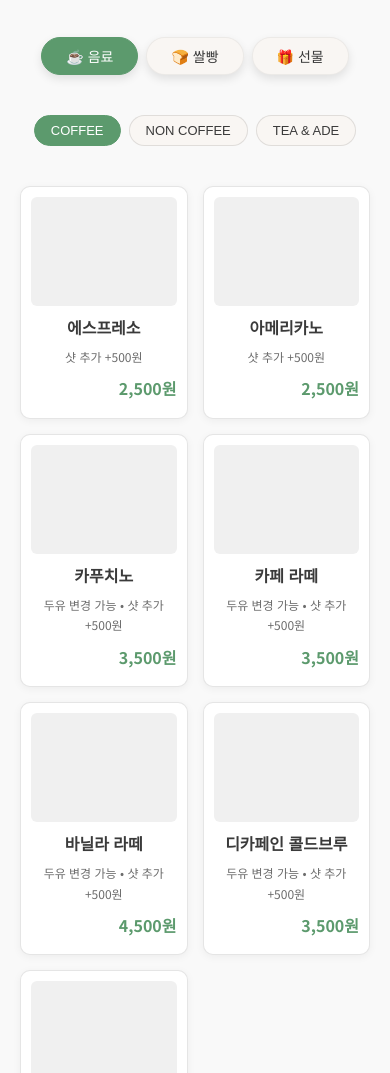
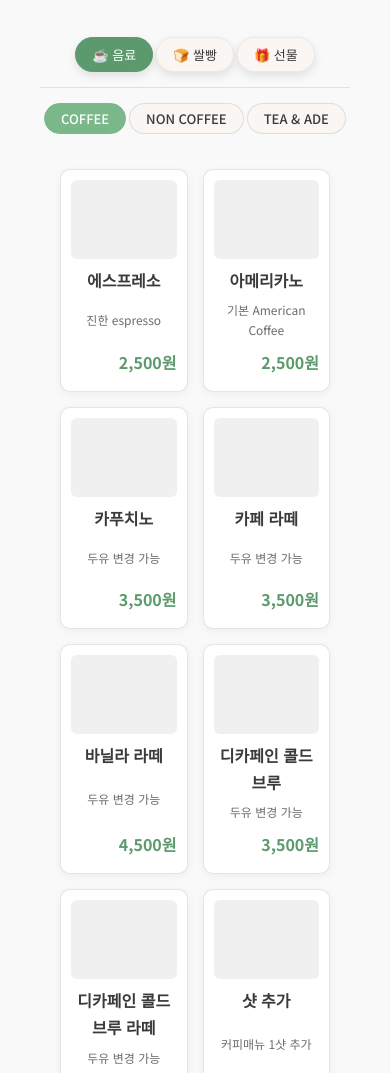
Before and after one commit to JHMOO/JHMOO.github.io, a plain HTML site: page index.html in a window 390 px wide. Shown: the part 712-1785 px from the top of the page. Drawn offline with Linux system fonts and the light colour scheme.

Commit message:
Add files via upload

```diff
--- a/index.html
+++ b/index.html
@@ -52,14 +52,16 @@
       </div>
 
       <!-- 1. 음료 탭 -->
-      <div id="menu-drinks" class="menu-grid">
-        <!-- 음료 하위 탭 버튼 영역 -->
+      <!-- 음료 구분선 -->
+      <div class="sub-tab-divider" id="drink-divider"></div>
+      <!-- 음료 서브탭 버튼 영역 -->
       <div class="sub-tab-buttons" id="drink-sub-tabs-container">
         <button class="sub-tab-btn active" data-sub-tab="COFFEE">COFFEE</button>
         <button class="sub-tab-btn" data-sub-tab="NON COFFEE">NON COFFEE</button>
         <button class="sub-tab-btn" data-sub-tab="TEA & ADE">TEA & ADE</button>
       </div>
 
+      <div id="menu-drinks" class="menu-grid">
         <!-- 음료 각 하위 탭 콘텐츠 영역 -->
         <div class="sub-menu-container">
           <div id="drink-COFFEE" class="menu-grid sub-menu-grid active">
@@ -77,14 +79,16 @@
       </div>
 
       <!-- 2. 쌀빵 탭 -->
-      <div id="menu-outer-container" class="menu-grid">
-        <!-- 하위 탭 버튼 영역 -->
+      <!-- 쌀빵 구분선 -->
+      <div class="sub-tab-divider" id="rice-divider"></div>
+      <!-- 쌀빵 서브탭 버튼 영역 -->
       <div class="sub-tab-buttons" id="sub-tabs-container">
         <button class="sub-tab-btn active" data-sub-tab="식빵">식빵</button>
         <button class="sub-tab-btn" data-sub-tab="바게트">바게트</button>
         <button class="sub-tab-btn" data-sub-tab="디저트">디저트</button>
       </div>
 
+      <div id="menu-outer-container" class="menu-grid">
         <!-- 각 하위 탭 콘텐츠 영역 -->
         <div class="sub-menu-container">
           <div id="sub-식빵" class="menu-grid sub-menu-grid active">
@@ -102,12 +106,14 @@
       </div>
 
       <!-- 3. 선물 탭 -->
-      <div id="menu-gift" class="menu-grid">
-        <!-- 하위 탭 버튼 영역 -->
+      <!-- 선물 구분선 -->
+      <div class="sub-tab-divider" id="gift-divider"></div>
+      <!-- 선물 서브탭 버튼 영역 -->
       <div class="sub-tab-buttons" id="gift-sub-tabs-container">
         <button class="sub-tab-btn active" data-sub-tab="드립백">드립백</button>
       </div>
 
+      <div id="menu-gift" class="menu-grid">
         <!-- 각 하위 탭 콘텐츠 영역 -->
         <div class="sub-menu-container">
           <div id="sub-dripbag" class="menu-grid sub-menu-grid active">
--- a/script.js
+++ b/script.js
@@ -6,13 +6,14 @@ var menuData = {
   '음료': {
     subs: {
       'COFFEE': [
-        { name: '에스프레소', price: 2500, description: '샷 추가 +500원', categoryId: 'drinks' },
-        { name: '아메리카노', price: 2500, description: '샷 추가 +500원', categoryId: 'drinks' },
-        { name: '카푸치노', price: 3500, description: '두유 변경 가능 • 샷 추가 +500원', categoryId: 'drinks' },
-        { name: '카페 라떼', price: 3500, description: '두유 변경 가능 • 샷 추가 +500원', categoryId: 'drinks' },
-        { name: '바닐라 라떼', price: 4500, description: '두유 변경 가능 • 샷 추가 +500원', categoryId: 'drinks' },
-        { name: '디카페인 콜드브루', price: 3500, description: '두유 변경 가능 • 샷 추가 +500원', categoryId: 'drinks' },
-        { name: '디카페인 콜드브루 라떼', price: 4500, description: '두유 변경 가능 • 샷 추가 +500원', categoryId: 'drinks' }
+        { name: '에스프레소', price: 2500, description: '진한 espresso', categoryId: 'drinks' },
+        { name: '아메리카노', price: 2500, description: '기본 American Coffee', categoryId: 'drinks' },
+        { name: '카푸치노', price: 3500, description: '두유 변경 가능', categoryId: 'drinks' },
+        { name: '카페 라떼', price: 3500, description: '두유 변경 가능', categoryId: 'drinks' },
+        { name: '바닐라 라떼', price: 4500, description: '두유 변경 가능', categoryId: 'drinks' },
+        { name: '디카페인 콜드브루', price: 3500, description: '두유 변경 가능', categoryId: 'drinks' },
+        { name: '디카페인 콜드브루 라떼', price: 4500, description: '두유 변경 가능', categoryId: 'drinks' },
+        { name: '샷 추가', price: 500, description: '커피매뉴 1샷 추가', categoryId: 'drinks' }
       ],
       'NON COFFEE': [
         { name: '녹차 라떼', price: 5000, description: '두유 변경 가능', categoryId: 'drinks' },
@@ -226,10 +227,20 @@ function setupMenuSwitcher() {
 
   var allGrids = document.querySelectorAll('.menu-grid');
   var allTabBtns = document.querySelectorAll('.tab-btn');
+  var allDividers = document.querySelectorAll('.sub-tab-divider');
+  var allSubTabButtons = document.querySelectorAll('.sub-tab-buttons');
 
   for (var i = 0; i < allGrids.length; i++) {
     allGrids[i].style.display = 'none';
     allGrids[i].classList.remove('active');
+  }
+
+  for (var i = 0; i < allDividers.length; i++) {
+    allDividers[i].style.display = 'none';
+  }
+
+  for (var i = 0; i < allSubTabButtons.length; i++) {
+    allSubTabButtons[i].style.display = 'none';
   }
 
   for (var i = 0; i < allTabBtns.length; i++) {
@@ -247,6 +258,14 @@ function setupMenuSwitcher() {
         allGrids[k].classList.remove('active');
       }
 
+      for (var k = 0; k < allDividers.length; k++) {
+        allDividers[k].style.display = 'none';
+      }
+
+      for (var k = 0; k < allSubTabButtons.length; k++) {
+        allSubTabButtons[k].style.display = 'none';
+      }
+
       var gridToShow = document.getElementById(activeGridId);
       if (gridToShow) {
         gridToShow.style.display = 'grid';
@@ -254,10 +273,16 @@ function setupMenuSwitcher() {
       }
 
       if (tabName === '음료') {
+        document.getElementById('drink-divider').style.display = 'block';
+        document.getElementById('drink-sub-tabs-container').style.display = 'flex';
         initDrinksTabs();
       } else if (tabName === '쌀빵') {
+        document.getElementById('rice-divider').style.display = 'block';
+        document.getElementById('sub-tabs-container').style.display = 'flex';
         initRiceBreadTabs();
       } else if (tabName === '선물') {
+        document.getElementById('gift-divider').style.display = 'block';
+        document.getElementById('gift-sub-tabs-container').style.display = 'flex';
         initGiftDripBagTabs();
       }
     });
--- a/styles.css
+++ b/styles.css
@@ -97,7 +97,7 @@ body {
 }
 
 .hero-title {
-  font-family: 'DM Serif Display', serif;
+  font-family: 'Noto Sans KR', sans-serif;
   font-size: 3rem;
   font-weight: 700;
   margin-bottom: 20px;
@@ -182,13 +182,35 @@ body {
 .menu-tabs {
   display: flex;
   justify-content: center;
-  margin-bottom: 30px;
-  gap: 8px;
-  flex-wrap: wrap;
+  margin-bottom: 0;
+  gap: 6px;
+  flex-wrap: nowrap;
+  overflow-x: visible;
+}
+
+.sub-tab-divider {
+  display: none;
+  grid-column: 1 / -1;
+  width: calc(100% - 40px);
+  max-width: 800px;
+  height: 1px;
+  background-color: rgba(0, 0, 0, 0.1);
+  margin: 15px auto;
+}
+
+.sub-tab-buttons {
+  display: none;
+  flex-wrap: nowrap;
+  justify-content: center;
+  gap: 6px;
+  flex-direction: row;
+  width: calc(100% - 40px);
+  max-width: 800px;
+  margin: 0 auto 15px;
+  box-sizing: border-box;
 }
 
 .tab-btn {
-  /* 탭 버튼의 스타일을 재정의하여 디자인 유지 */
   background-color: var(--bg-light);
   color: var(--text-primary);
   border: 1px solid rgba(0, 0, 0, 0.05);
@@ -199,20 +221,38 @@ body {
   white-space: nowrap;
 }
 
+@media (max-width: 480px) {
+  .menu-tabs {
+    gap: 3px;
+    flex-wrap: nowrap;
+    justify-content: center;
+    padding: 0 5px;
+  }
+  .tab-btn {
+    padding: 7px 16px;
+    font-size: 13px;
+    flex-shrink: 0;
+    font-family: 'Noto Sans KR', sans-serif;
+  }
+  .sub-tab-buttons {
+    gap: 3px;
+    flex-wrap: nowrap;
+    justify-content: center;
+    padding: 0 5px;
+    width: calc(100% - 10px);
+  }
+  .sub-tab-btn {
+    padding: 5px 10px;
+    font-size: 11px;
+    flex-shrink: 0;
+    font-family: 'Noto Sans KR', sans-serif;
+  }
+}
+
 .tab-btn.active {
   background-color: var(--accent-green);
   color: white;
   border: 1px solid var(--accent-green);
-}
-
-/* 쌀빵 하위 탭 버튼 영역 */
-.sub-tab-buttons {
-  grid-column: 1 / -1;
-  display: flex;
-  justify-content: center;
-  gap: 8px;
-  margin-bottom: 15px;
-  flex-wrap: wrap;
 }
 
 .sub-tab-btn {
@@ -227,7 +267,8 @@ body {
   transition: all 0.3s ease;
   white-space: nowrap;
   line-height: 1;
-}}
+  font-family: 'Noto Sans KR', sans-serif;
+}
 
 .sub-tab-btn:hover {
   background-color: #e8e4df;
@@ -235,9 +276,9 @@ body {
 }
 
 .sub-tab-btn.active {
-  background-color: var(--accent-green);
+  background-color: #7ab88a;
   color: white;
-  border-color: var(--accent-green);
+  border-color: #7ab88a;
 }
 
 /* 하위 탭 콘텐츠 컨테이너 */
@@ -250,16 +291,12 @@ body {
 /* ================================================== */
 .menu-grid {
   display: grid;
-  /* ★ 핵심: 그리드 레이아웃을 강제로 적용 */
   grid-template-columns: repeat(2, 1fr);
-  /* 모바일에서 가로 2개 표시 */
   gap: 15px;
-  /* 카드 간격 */
-  padding: 10px 0;
+  padding: 10px 20px;
   margin-bottom: 40px;
 }
 
-/* 데스크탑에서 가로 3개 이상 표시 */
 @media (min-width: 768px) {
   .menu-grid {
     grid-template-columns: repeat(auto-fill, minmax(200px, 1fr));
```
Also changed, not shown: menuData.js (+20 -19 lines). Lines whose indentation alone changed are shown as unchanged.
